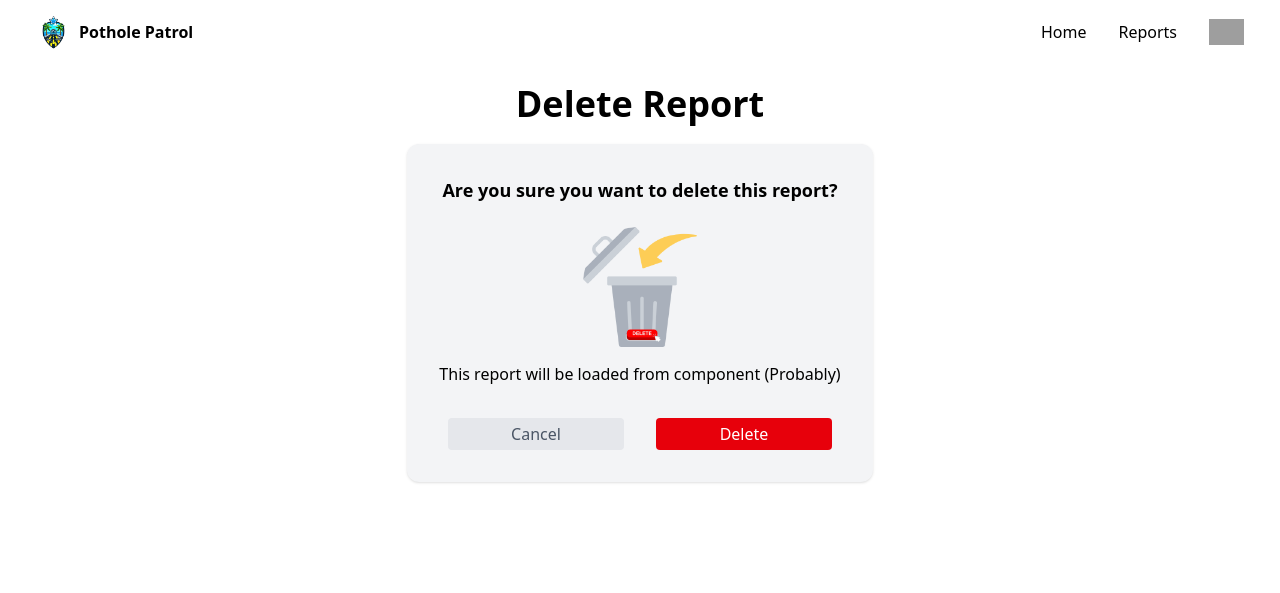
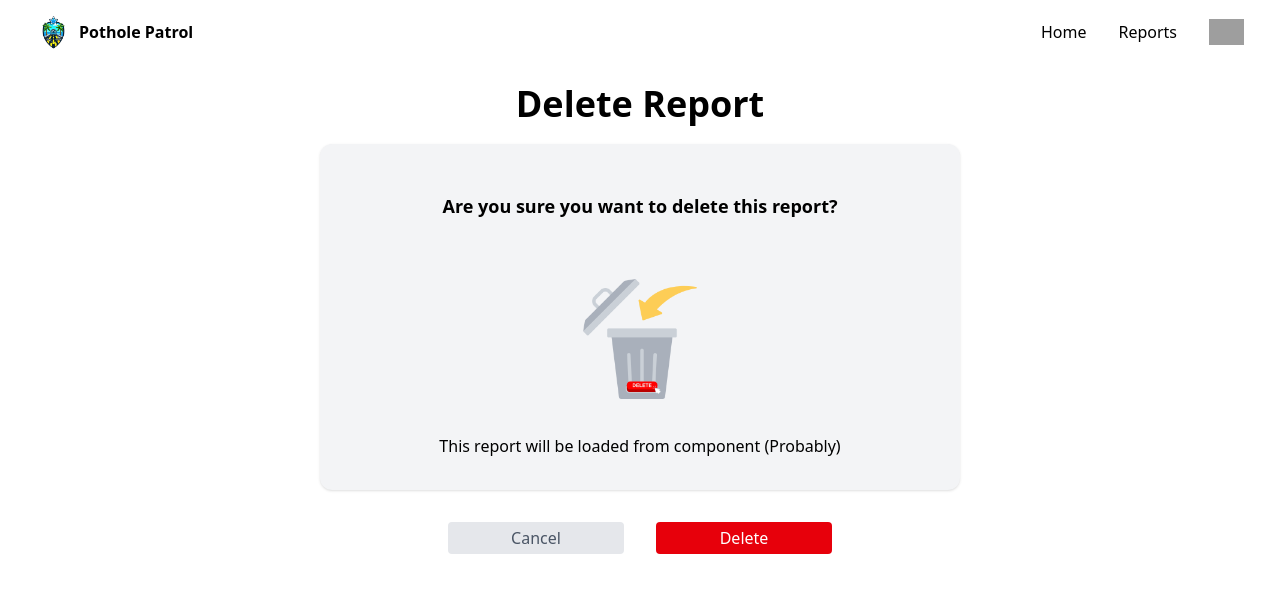
Before and after one commit to IsaiahSama/COMP3375-Assignment, a FastAPI app: page /reports/delete in a window 1280 px wide. Shown: the top 593 px of the page. Run offline with FastAPI, Linux system fonts and the light colour scheme; grey boxes are pictures that could not be loaded.

Commit message:
Repositioned buttons on delete confirmation page

```diff
--- a/server/public/styles/output.css
+++ b/server/public/styles/output.css
@@ -8,7 +8,6 @@
     monospace;
     --color-red-500: oklch(0.637 0.237 25.331);
     --color-red-600: oklch(0.577 0.245 27.325);
-    --color-red-700: oklch(0.505 0.213 27.518);
     --color-blue-500: oklch(0.623 0.214 259.815);
     --color-gray-100: oklch(0.967 0.003 264.542);
     --color-gray-200: oklch(0.928 0.006 264.531);
@@ -31,8 +30,6 @@
     --text-3xl--line-height: calc(2.25 / 1.875);
     --text-4xl: 2.25rem;
     --text-4xl--line-height: calc(2.5 / 2.25);
-    --text-9xl: 8rem;
-    --text-9xl--line-height: 1;
     --font-weight-semibold: 600;
     --font-weight-bold: 700;
     --radius-sm: 0.25rem;
@@ -258,6 +255,9 @@
   .min-h-\[40vh\] {
     min-height: 40vh;
   }
+  .min-h-\[45vh\] {
+    min-height: 45vh;
+  }
   .min-h-\[50vh\] {
     min-height: 50vh;
   }
@@ -577,9 +537,19 @@
       outline-style: none;
     }
   }
+  .md\:mt-0 {
+    @media (width >= 48rem) {
+      margin-top: calc(var(--spacing) * 0);
+    }
+  }
   .md\:mt-2 {
     @media (width >= 48rem) {
       margin-top: calc(var(--spacing) * 2);
+    }
+  }
+  .md\:mt-5 {
+    @media (width >= 48rem) {
+      margin-top: calc(var(--spacing) * 5);
     }
   }
   .md\:ml-8 {
@@ -597,9 +567,24 @@
       display: none;
     }
   }
+  .md\:min-h-\[30vh\] {
+    @media (width >= 48rem) {
+      min-height: 30vh;
+    }
+  }
+  .md\:min-h-\[40vh\] {
+    @media (width >= 48rem) {
+      min-height: 40vh;
+    }
+  }
   .md\:min-h-\[50vh\] {
     @media (width >= 48rem) {
       min-height: 50vh;
+    }
+  }
+  .md\:min-h-\[55vh\] {
+    @media (width >= 48rem) {
+      min-height: 55vh;
     }
   }
   .md\:min-h-\[60vh\] {
@@ -647,14 +642,14 @@
       width: 80%;
     }
   }
-  .md\:w-\[vw\] {
-    @media (width >= 48rem) {
-      width: vw;
-    }
-  }
   .md\:w-full {
     @media (width >= 48rem) {
       width: 100%;
+    }
+  }
+  .md\:min-w-\[50vw\] {
+    @media (width >= 48rem) {
+      min-width: 50vw;
     }
   }
   .md\:min-w-\[60vw\] {
@@ -667,14 +662,14 @@
       flex-direction: row;
     }
   }
-  .md\:gap-2 {
-    @media (width >= 48rem) {
-      gap: calc(var(--spacing) * 2);
-    }
-  }
   .md\:p-5 {
     @media (width >= 48rem) {
       padding: calc(var(--spacing) * 5);
+    }
+  }
+  .md\:px-8 {
+    @media (width >= 48rem) {
+      padding-inline: calc(var(--spacing) * 8);
     }
   }
   .md\:pt-5 {
@@ -699,6 +694,11 @@
       line-height: var(--tw-leading, var(--text-xl--line-height));
     }
   }
+  .lg\:mt-0 {
+    @media (width >= 64rem) {
+      margin-top: calc(var(--spacing) * 0);
+    }
+  }
   .lg\:block {
     @media (width >= 64rem) {
       display: block;
@@ -749,14 +739,14 @@
       width: 55vw;
     }
   }
-  .lg\:w-\[80\%\] {
-    @media (width >= 64rem) {
-      width: 80%;
-    }
-  }
   .lg\:min-w-\[28vw\] {
     @media (width >= 64rem) {
       min-width: 28vw;
+    }
+  }
+  .lg\:min-w-\[30vw\] {
+    @media (width >= 64rem) {
+      min-width: 30vw;
     }
   }
   .lg\:min-w-\[50vw\] {
--- a/server/templates/reports/delete.html
+++ b/server/templates/reports/delete.html
@@ -6,23 +6,24 @@ Delete Report
 
 {% block content %}
 
-<div id="centerContainer" class="flex flex-col items-center mt-5">
+<div id="centerContainer" class="flex flex-col items-center md:mt-5 mt-8 ">
+    <div class="flex flex-col items-center md:w-[75vw] w-[90vw] lg:mt-0 mt-5">
         <h1 class="md:text-4xl text-2xl font-bold">Delete Report</h1>
 
-    <div id="box" class="flex flex-col items-center shadow justify-center bg-gray-100 rounded-xl p-8 mt-5">
-        <p class="text-lg font-semibold mb-2">Are you sure you want to delete this report?</p>
+        <div id="box" class="flex flex-col items-center shadow bg-gray-100 gap-5 rounded-xl md:px-8 px-4 p-8 mt-5 md:min-w-[50vw] min-w-[80vw] md:min-h-[40vh] min-h-[45vh]">
+            <p class="text-lg font-semibold mb-2 text-center p-4">Are you sure you want to delete this report?</p>
             <img src="{{ url_for('static', path='/images/delete.png') }}" alt="logo" width="150" height="150" style="object-fit: contain">
 
-        <div id="report">
+            <div id="report" class="text-center">
                 This report will be loaded from component (Probably)
             </div>
 
-        <div id="buttons" class="flex gap-8 mt-8 lg:w-[30vw] md:w-[60vw] w-[80vw] justify-between">
+        </div>
+    </div>
+    <div id="buttons" class="flex gap-8 mt-8 lg:min-w-[30vw] md:min-w-[60vw] min-w-[80vw] justify-between">
         <button id="cancelButton" class="bg-gray-200 text-gray-600 px-5 py-1 rounded-sm w-1/2">Cancel</button>
         <button id="actionButton" hx-delete="/reports/delete" class="bg-red-600 text-white px-5 py-1 rounded-sm w-1/2">Delete</button>
     </div>
-   </div>
-
 </div>
 
 
```
Also changed, not shown: other parts of server/public/styles/output.css (+36 -76 lines). Lines whose indentation alone changed are shown as unchanged.
